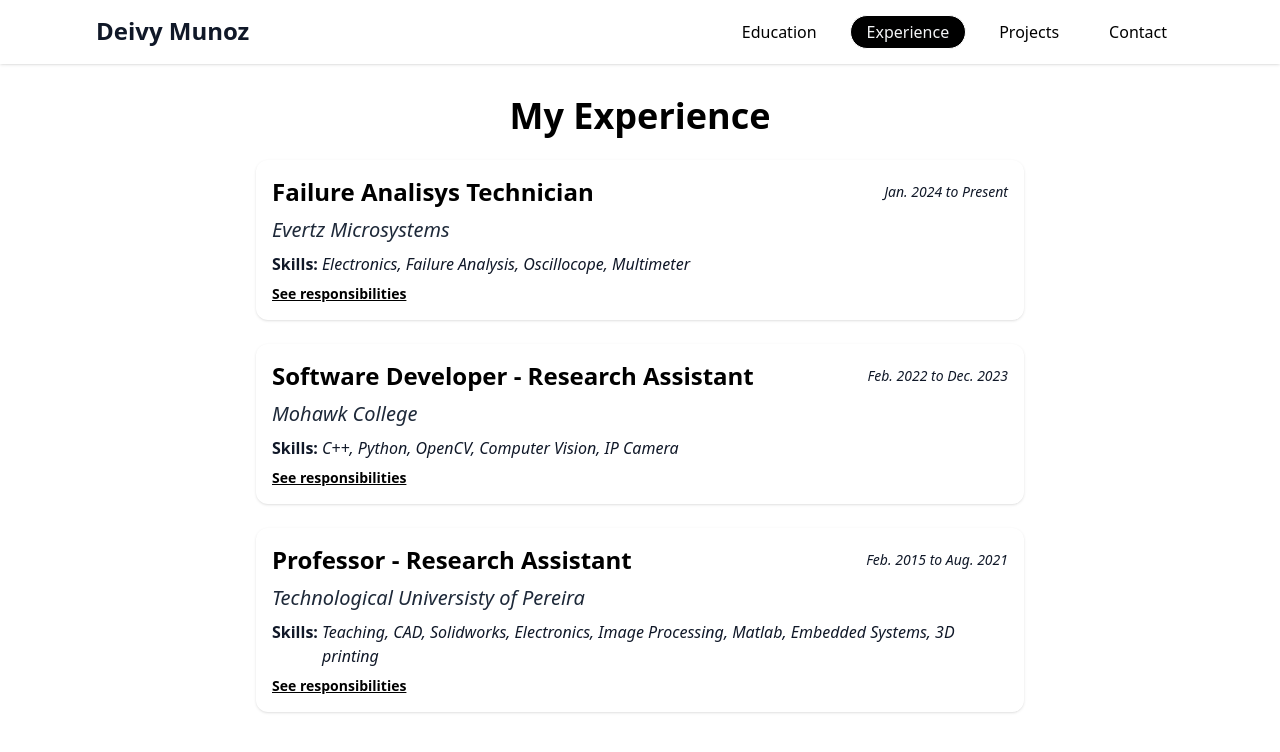
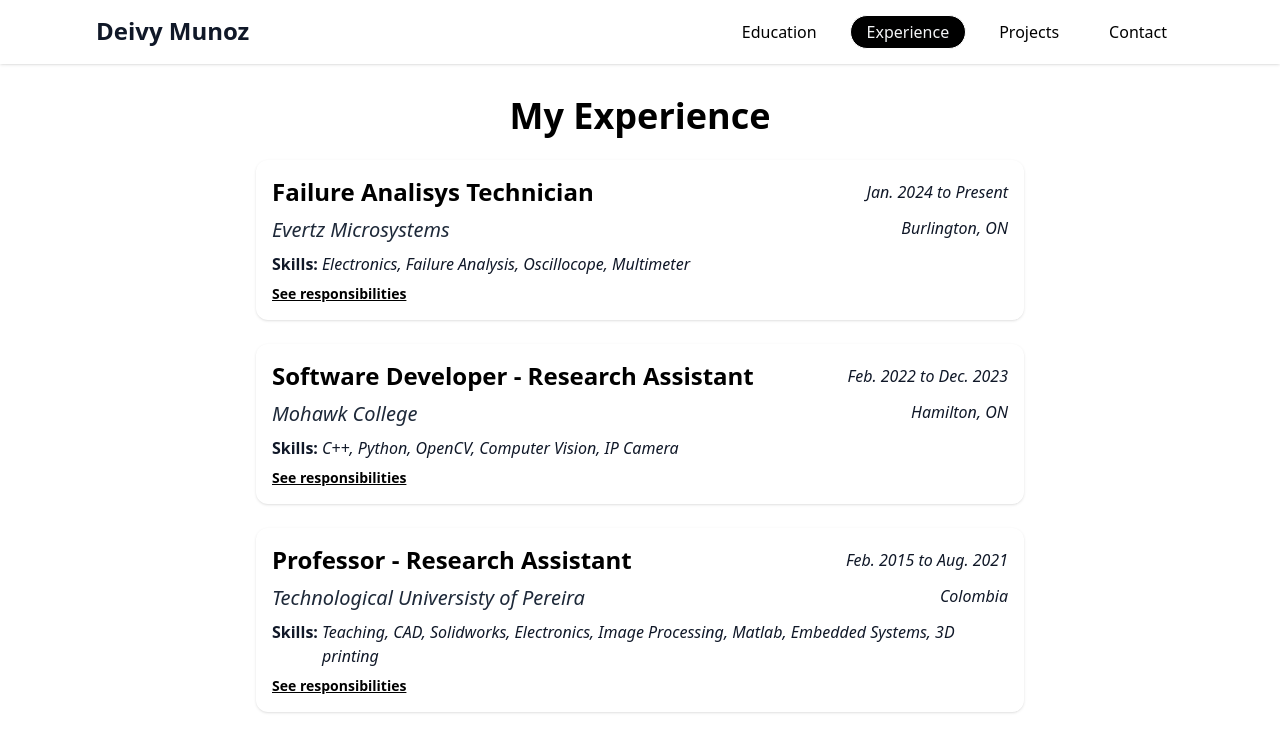
Before and after one commit to DeivyAlejo/my-website, a React (Vite) app: page /experience in a window 1280 px wide. Shown: the top 752 px of the page. Built offline with nearby package versions, Linux system fonts and the light colour scheme.

Commit message:
Add location to  experience card

```diff
--- a/src/components/ExperienceCard.jsx
+++ b/src/components/ExperienceCard.jsx
@@ -1,7 +1,7 @@
 import React from 'react'
 import { useState } from 'react';
 
-const ExperienceCard = ({ jobTitle, company, dates, skills, responsibilities }) => {
+const ExperienceCard = ({ jobTitle, company, dates,location, skills, responsibilities }) => {
     const [showDescription, setShowDescription] = useState(false);
     return (
         <div className=" text-black rounded-xl shadow-sm p-4 transform transition-transform duration-300 hover:shadow-md cursor-pointer"
@@ -9,11 +9,11 @@ const ExperienceCard = ({ jobTitle, company, dates, skills, responsibilities })
         >
             <div className='flex flex-row justify-between items-center mb-2'>
                 <h3 className="text-2xl font-semibold">{jobTitle}</h3>
-                <p className="text-sm text-gray-900 italic">{dates}</p>
+                <p className="text-m text-gray-900 italic">{dates}</p>
             </div>
-            <div className='text-xl text-gray-900 flex flex-row space-x-1 mb-2'>
-                {/* <p className='font-bold'>Company:</p> */}
-                <p className="text-gray-800 italic">{company}</p>
+            <div className=' flex flex-row justify-between mb-2'>
+                <p className="text-xl text-gray-800 italic">{company}</p>
+                <p className='text-m text-gray-900 italic'>{location}</p>
             </div>
 
             <div className='text-m text-gray-900 flex flex-row space-x-1 mb-2'>
--- a/src/pages/Experience.jsx
+++ b/src/pages/Experience.jsx
@@ -6,6 +6,7 @@ const experienceData = [
     jobTitle: 'Failure Analisys Technician',
     company: 'Evertz Microsystems',
     dates: 'Jan. 2024 to Present',
+    location: 'Burlington, ON',
     skills: 'Electronics, Failure Analysis, Oscillocope, Multimeter',
     responsibilities: ['Perfomed repairs and component level analysis of cutting edge broadcasting equipment.',
                         'Oparated an calibrated test equipment to diagnose and reolve production related issues.',
@@ -15,6 +16,7 @@ const experienceData = [
     jobTitle: 'Software Developer - Research Assistant',
     company: 'Mohawk College',
     dates: 'Feb. 2022 to Dec. 2023',
+    location: 'Hamilton, ON',
     skills: 'C++, Python, OpenCV, Computer Vision, IP Camera',
     responsibilities: ['Developed a backend system using Python, C++, and OpenCV for comprehensive camera control, image processing, and video recording.',
                         'Researched techniques to process the videos, using computer vision algorithms to extract and analyze insights from visual data.',
@@ -24,6 +26,7 @@ const experienceData = [
     jobTitle: 'Professor - Research Assistant',
     company: 'Technological Universisty of Pereira',
     dates: 'Feb. 2015 to Aug. 2021',
+    location: 'Colombia',
     skills: 'Teaching, CAD, Solidworks, Electronics, Image Processing, Matlab, Embedded Systems, 3D printing',
     responsibilities: ['Developed and delivered Mechatronics Engineering courses, including CAD (SolidWorks), Analog Electronics, and Digital Electronics.',
                         'Created machine learning algorithms using MatLab libraries for different projects such as biometrics identification, altered images, and motion blur images.',
@@ -43,6 +46,7 @@ const Experience = () => {
               jobTitle={exp.jobTitle}
               company={exp.company}
               dates={exp.dates}
+              location={exp.location}
               skills={exp.skills}
               responsibilities={exp.responsibilities}
             />
```
